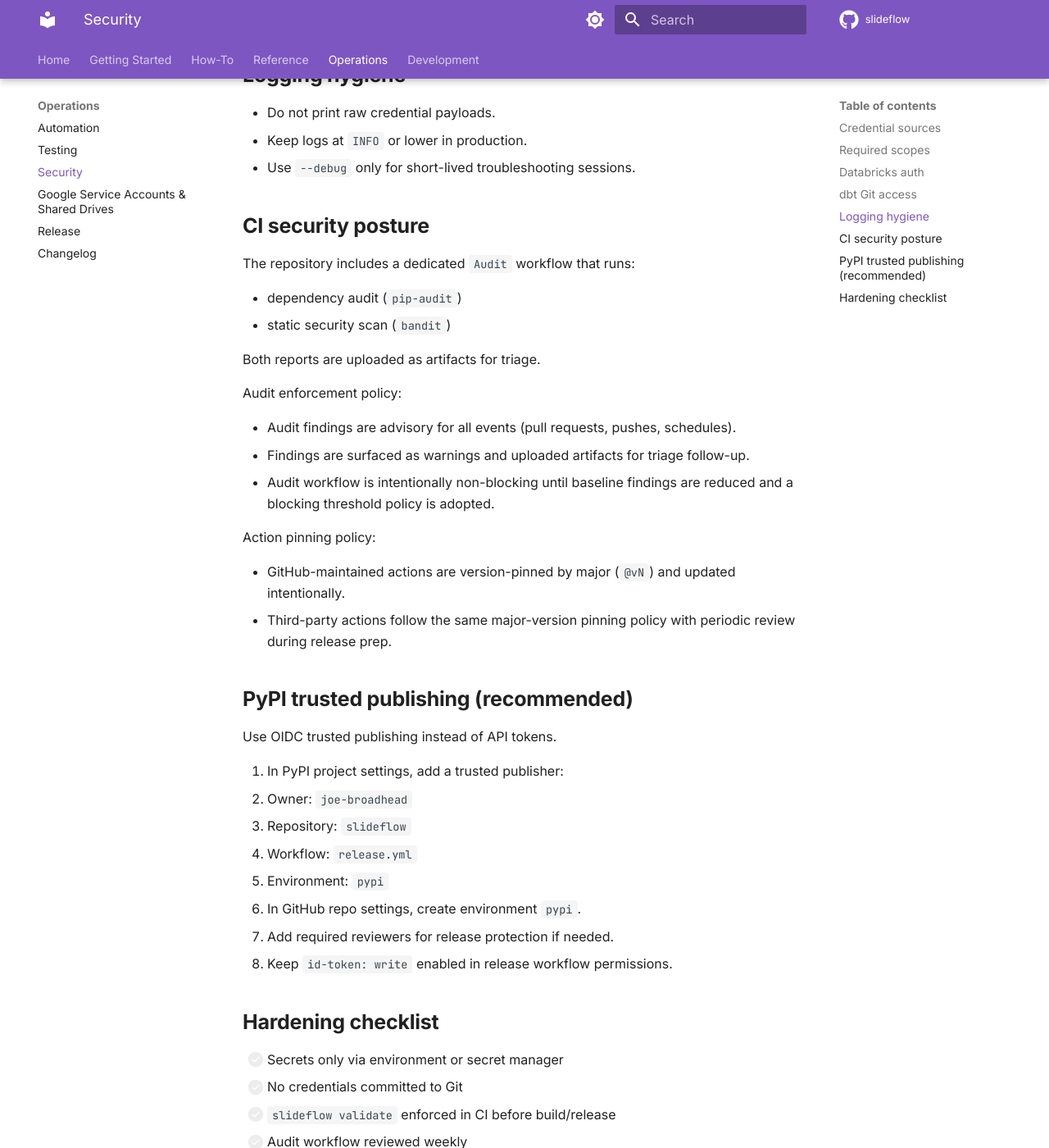
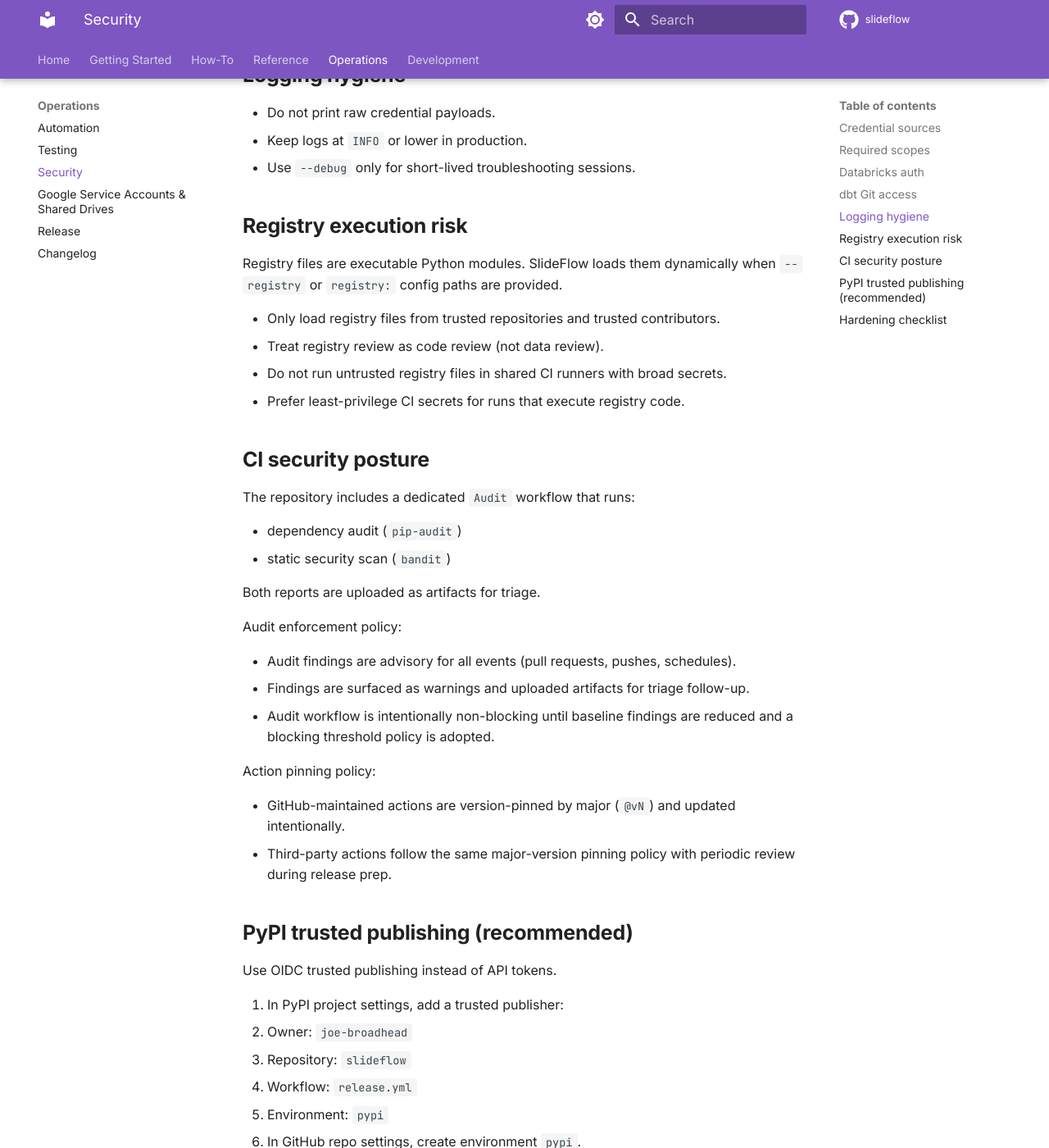
Before and after one commit to joe-broadhead/slideflow, an MkDocs documentation site: the page built from docs/security.md, in a window 1280 px wide and 1400 px high, scrolled down 1570 px. Shown: the whole window at 82% size. Built offline with MkDocs 1.6.1 and Material for MkDocs 9.7.7, drawn with Linux system fonts in a browser that asks for light colours; comment, search, counter and statistics services are not loaded; some of the changed text lies outside the part shown.

Commit message:
feat(dev): enforce pre-commit secret scanning and docs guardrails (#203)

```diff
--- a/docs/security.md
+++ b/docs/security.md
@@ -61,6 +61,16 @@
 - Keep logs at `INFO` or lower in production.
 - Use `--debug` only for short-lived troubleshooting sessions.
 
+## Registry execution risk
+
+Registry files are executable Python modules. SlideFlow loads them dynamically
+when `--registry` or `registry:` config paths are provided.
+
+- Only load registry files from trusted repositories and trusted contributors.
+- Treat registry review as code review (not data review).
+- Do not run untrusted registry files in shared CI runners with broad secrets.
+- Prefer least-privilege CI secrets for runs that execute registry code.
+
 ## CI security posture
 
 The repository includes a dedicated `Audit` workflow that runs:
@@ -101,6 +111,7 @@
 
 - [ ] Secrets only via environment or secret manager
 - [ ] No credentials committed to Git
+- [ ] Pre-commit hooks installed and passing (`uv run pre-commit run --all-files`)
 - [ ] `slideflow validate` enforced in CI before build/release
 - [ ] Audit workflow reviewed weekly
 - [ ] Release branch protections enabled
--- a/pyproject.toml
+++ b/pyproject.toml
@@ -48,6 +48,7 @@
     "black",
     "ruff",
     "mypy",
+    "pre-commit",
     "pandas-stubs",
     "types-PyYAML",
 ]
```
Also changed, not shown: .pre-commit-config.yaml (added, +21 -0 lines), CONTRIBUTING.md (+9 -0 lines), docs/config-reference.md (+1 -0 lines), 3 other files.
